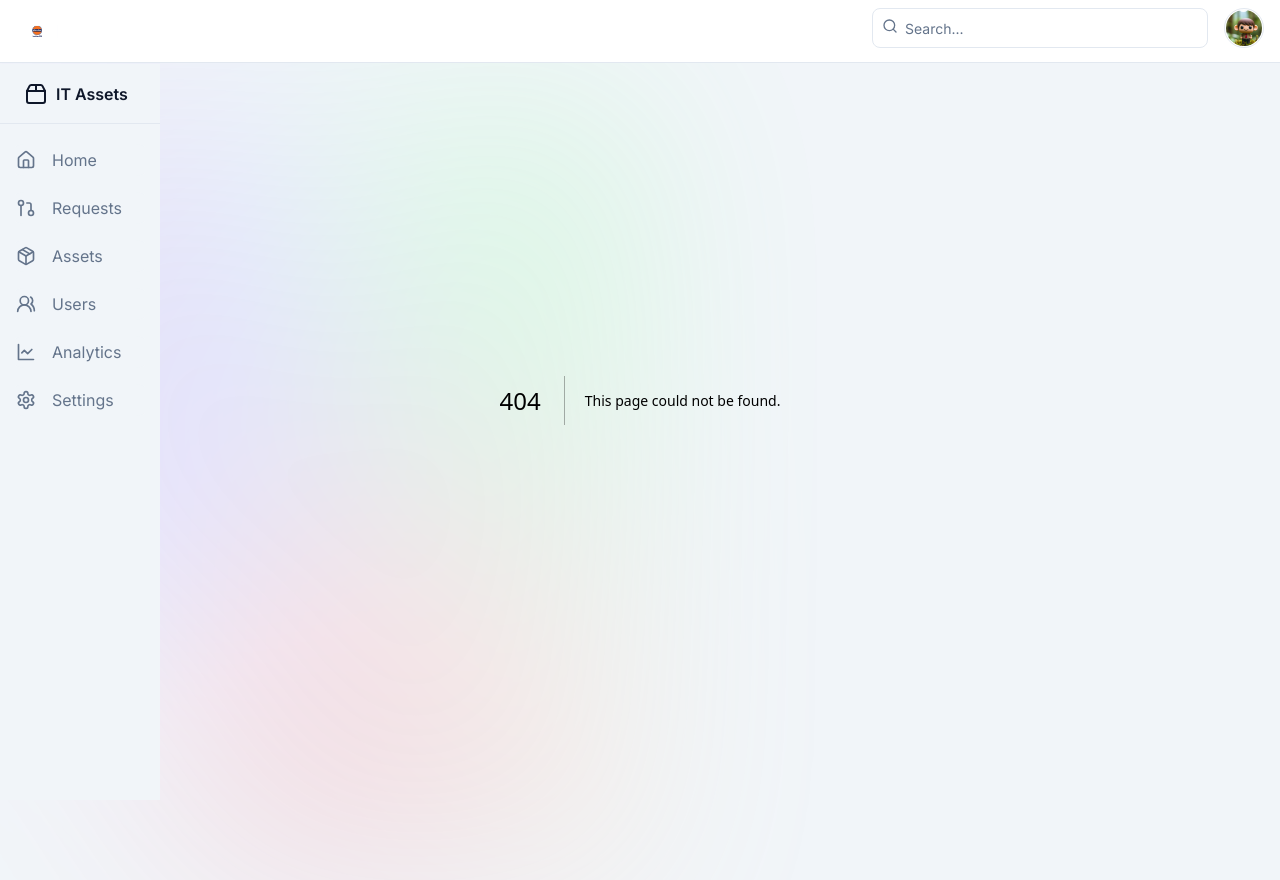
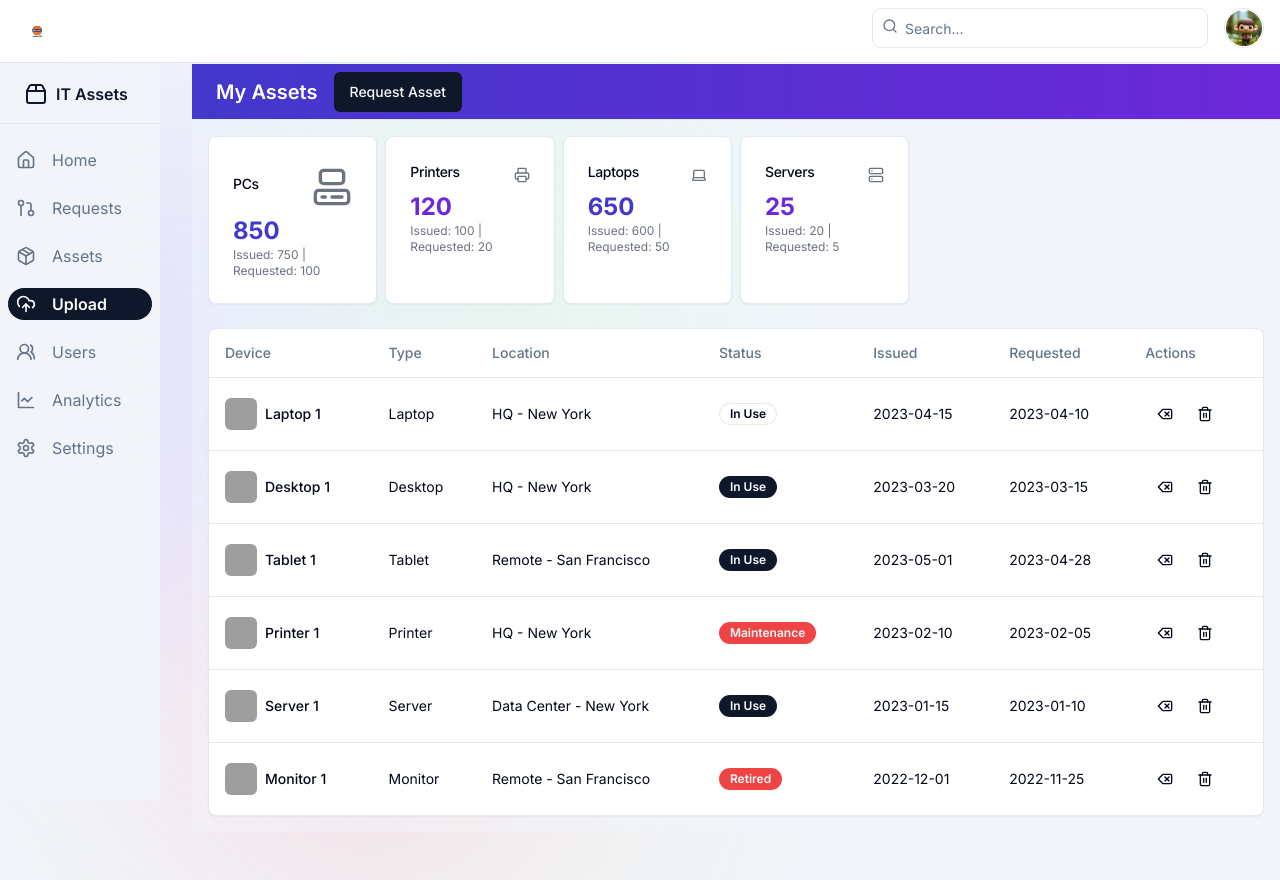
Before and after one commit to AbhikshaGoel/assets-inventory, a Next.js app: page /upload in a window 1280 px wide. Before the commit this address had no page. Built offline with nearby package versions, Linux system fonts and the light colour scheme; grey boxes are pictures that could not be loaded.

Commit message:
adding the upload page

```diff
--- /dev/null
+++ b/app/upload/page.tsx
@@ -0,0 +1,9 @@
+import Dashboard from "@/app/dashboard/page";
+
+export default function Home() {
+  return (
+    <main className="mt-16 h-auto flex flex-col  md:ml-48">
+      <Dashboard />
+    </main>
+  );
+}
--- a/components/sidebar.tsx
+++ b/components/sidebar.tsx
@@ -26,7 +26,11 @@ import {
   SelectTrigger,
   SelectValue,
 } from "@/components/ui/select"
-import { ChevronLeft, Home, LineChart, Package, PanelLeft, PlusCircle, Search, Settings, ShoppingCart, Upload, Users2, GitPullRequest, Plus, Package2Icon } from "lucide-react"
+import { ChevronLeft, Home, LineChart, Package,
+  PanelLeft, PlusCircle, Search,
+  Settings, ShoppingCart, Upload,
+   Users2, GitPullRequest, Plus,
+    Package2Icon, UploadCloudIcon } from "lucide-react"
 
 interface SidebarProps {
   className?: string;
@@ -57,6 +61,11 @@ const Sidebar = ({ className }: SidebarProps) => {
       label: "Assets",
     },
     {
+      icon:UploadCloudIcon,
+      href:"/upload",
+      label:"Upload",
+    },
+    {
       icon: Users2,
       href: "/users",
       label: "Users",
@@ -70,7 +79,7 @@ const Sidebar = ({ className }: SidebarProps) => {
       icon: Settings,
       href: "/settings",
       label: "Settings",
-    },
+    }
   ];
 
   return (
@@ -88,7 +97,7 @@ const Sidebar = ({ className }: SidebarProps) => {
             {routes.map((route) => (
               <Tooltip key={route.href}>
                 <TooltipTrigger asChild>
-                  <Link href={route.href} className={`group flex h-9 w-36 shrink-0 items-center px-2
+                  <Link href={route.href} className={`group flex h-9 w-44 shrink-0 items-center px-2
                    gap-2 rounded-full ${pathname === route.href ? 'bg-primary text-primary-foreground font-semibold' : 'bg-secondary text-muted-foreground'} text-lg  md:h-8 md:w-36 md:text-base`}>
                     <route.icon className="h-5 w-5" />
                     <span className="px-2">{route.label}</span>
```
